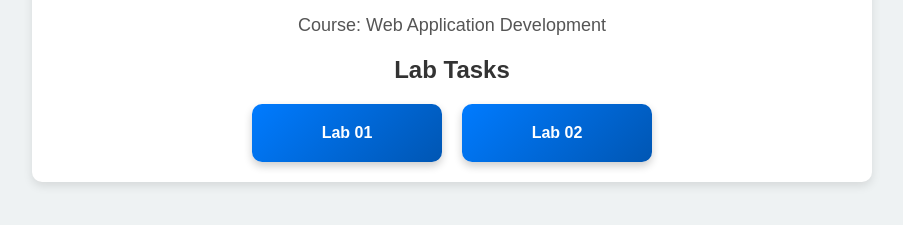
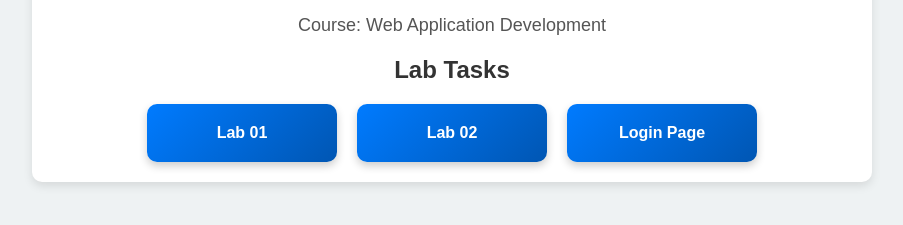
Before and after one commit to abubakar-aslam01/wad-labs, a plain HTML site: page index.html in a window 1280 px wide. Shown: the part 349-574 px from the top of the page, without its empty margins (188-1091 px from the left). Drawn offline with Linux system fonts and the light colour scheme; files whose address does not match are found by name.

Commit message:
Update index.html
linked login page added

```diff
--- a/index.html
+++ b/index.html
@@ -71,6 +71,8 @@
         <div class="cards">
             <a href="project/lab01/index.html" target="_blank" class="card">Lab 01</a></li>
             <a href="project/lab02/index.html" target="_blank" class="card">Lab 02</a></li>
+            <a href="project/loginPage/index.html" target="_blank" class="card">Login Page</a></li>
+
 
         </div>
     </div>
```
